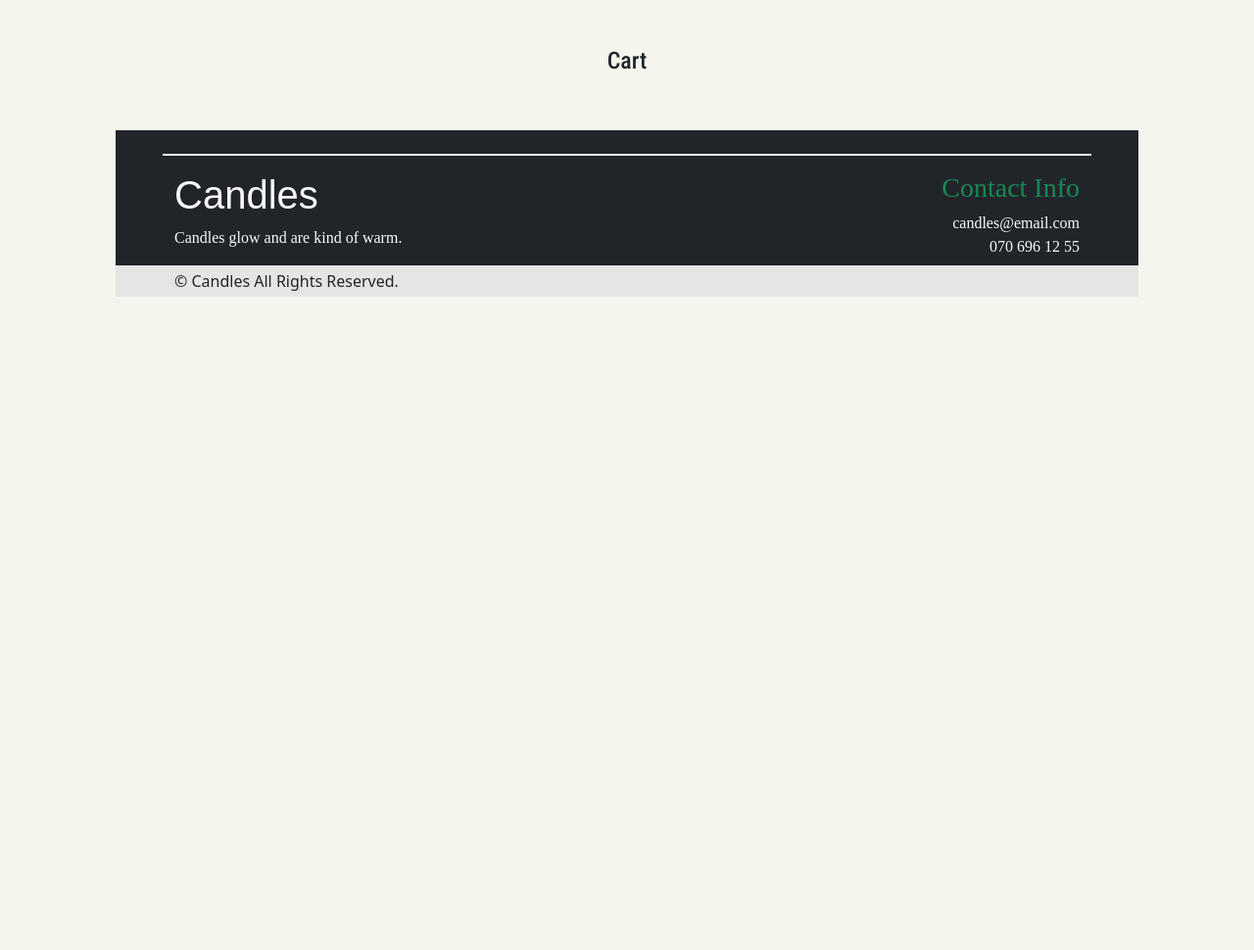
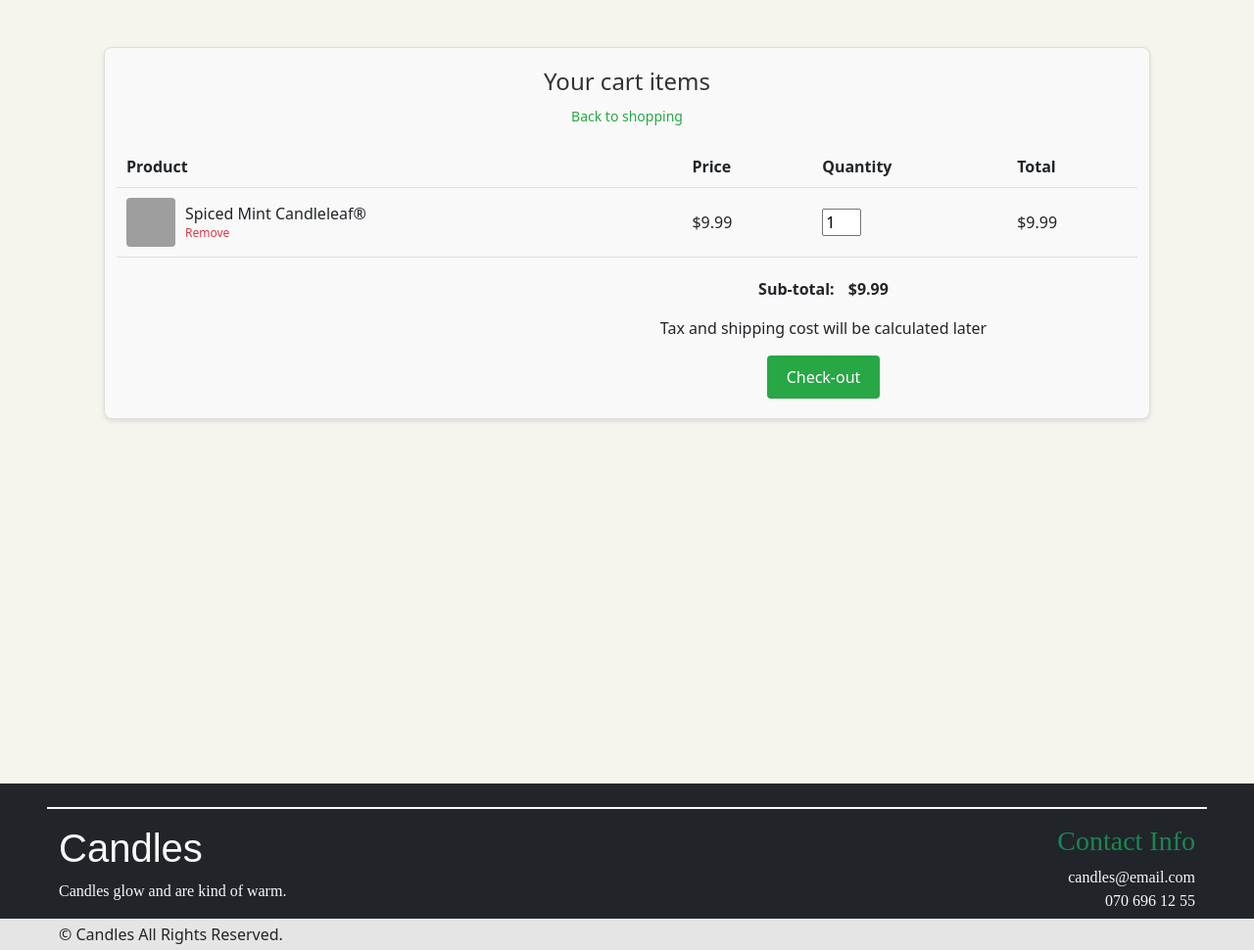
Before and after one commit to tsiapalis/webshop_group, a Django app: page /cart/ in a window 1280 px wide. Shown: the part 86-1056 px from the top of the page at 98% size. Before the commit the page ends 389 px from the top, so only its background shows below. Run offline with Django 5.2, Linux system fonts and the light colour scheme; some web fonts are replaced; grey boxes are pictures that could not be loaded.

Commit message:
cart.css updated

```diff
--- /dev/null
+++ b/static/css/cart.css
@@ -0,0 +1,99 @@
+/* Cart Section */
+.cart {
+    max-width: 900px;
+    margin: 40px auto;
+    padding: 20px;
+    background: #f9f9f9;
+    border: 1px solid #ddd;
+    border-radius: 8px;
+    box-shadow: 0 2px 5px rgba(0, 0, 0, 0.1);
+    text-align: center;
+}
+
+.cart h1 {
+    font-size: 24px;
+    margin-bottom: 10px;
+    color: #333;
+    text-align: center;
+}
+
+.back-to-shopping {
+    color: #28a745;
+    text-decoration: none;
+    font-size: 14px;
+    text-align: center!important;
+    position: bottom right !important;
+}
+
+.cart-table {
+    width: 100%;
+    border-collapse: collapse;
+    margin-top: 20px;
+}
+
+.cart-table th, .cart-table td {
+    text-align: left;
+    padding: 10px;
+    border-bottom: 1px solid #ddd;
+}
+
+.product-info {
+    display: flex;
+    gap: 10px;
+    align-items: center;
+}
+
+.product-info img {
+    width: 50px;
+    height: 50px;
+    border-radius: 4px;
+}
+
+.product-info p {
+    margin: 0;
+    font-size: 16px;
+}
+
+.remove {
+    color: #dc3545;
+    font-size: 12px;
+    text-decoration: none;
+}
+
+.remove:hover {
+    text-decoration: underline;
+}
+
+.cart-summary {
+    padding-right: 80px;
+    margin-top: 20px;
+}
+
+
+
+.cart-summary p {
+    text-align: center;
+}
+
+.cart_total{
+    text-align: center;
+    font-weight: bold;
+}
+
+.cart_price{
+    margin-left: 10px;
+}
+
+.checkout-btn {
+    background: #28a745;
+    color: #fff;
+    border: none;
+    padding: 10px 20px;
+    font-size: 16px;
+    cursor: pointer;
+    border-radius: 4px;
+}
+
+.checkout-btn:hover {
+    background: #218838;
+}
--- a/templates/core_app/base.html
+++ b/templates/core_app/base.html
@@ -12,6 +12,7 @@
     <link rel="stylesheet" href="{% static 'css/navbar.css' %}">
     <link rel="stylesheet" href="{% static 'css/footer.css' %}">
     <link rel="stylesheet" href="{% static 'css/discovery.css' %}">
+    <link rel="stylesheet" href="{% static 'css/cart.css' %}">
     <link rel="stylesheet" href="{% static 'css/detailed_item.css' %}">
     <!-- Bootstrap CSS -->
     <link href="https://cdn.jsdelivr.net/npm/bootstrap@5.3.3/dist/css/bootstrap.min.css" rel="stylesheet"
--- a/templates/core_app/cart.html
+++ b/templates/core_app/cart.html
@@ -4,9 +4,50 @@
 {% block body_block %}
 <div class="base-container container mt-100 mt-60 p-5">
     <div class="row">
-        <div class="col-12 text-center">
-            <div class="section-title mb-4 pb-2">
-                <h4 class="title mb-4 roboto-font">Cart</h4>
+        <section class="cart">
+            <h1>Your cart items</h1>
+            <span class="vart_view">
+                <a href="#" class="back-to-shopping"><span style="text-align: center;">Back to shopping</span></a>
+            </span>
+
+            <table class="cart-table">
+                <thead>
+                    <tr>
+                        <th>Product</th>
+                        <th>Price</th>
+                        <th>Quantity</th>
+                        <th>Total</th>
+                    </tr>
+                </thead>
+                <tbody>
+                    <tr>
+                        <td class="product-info">
+                            <img src="{% static 'img/candles_4.jpg' %}" alt="Example Image">
+                            <div>
+                                <p>Spiced Mint Candleleaf®</p>
+                                <a href="#" class="remove">Remove</a>
+                            </div>
+                        </td>
+                        <td>$9.99</td>
+                        <td>
+                            <input type="number" value="1" min="1" style="width: 40px;">
+                        </td>
+                        <td>$9.99</td>
+                    </tr>
+                </tbody>
+            </table>
+            <div class="cart-summary">
+                <div style="width: 50%; display: block; position: relative; float: left;">
+
+                </div>
+                <div style="width: 50%; display: block; position: relative; float: right;">
+                    <p class="cart_total">Sub-total: <span class="cart_price">$9.99</span></p>
+                    <p>Tax and shipping cost will be calculated later</p>
+                    <button class="checkout-btn">Check-out</button>
+                </div>
+
+            </div>
+        </section>
     </div>
 
     <div class="row">
```
Also changed, not shown: static/css/base.css (line endings or trailing spaces).
